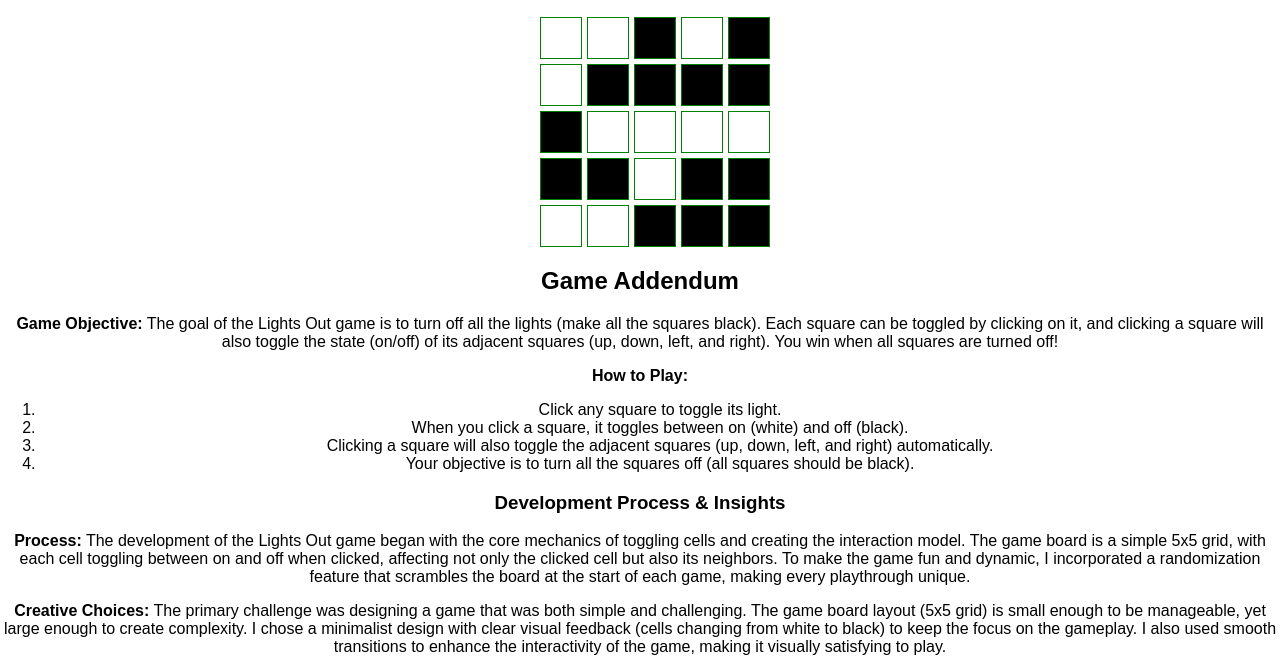
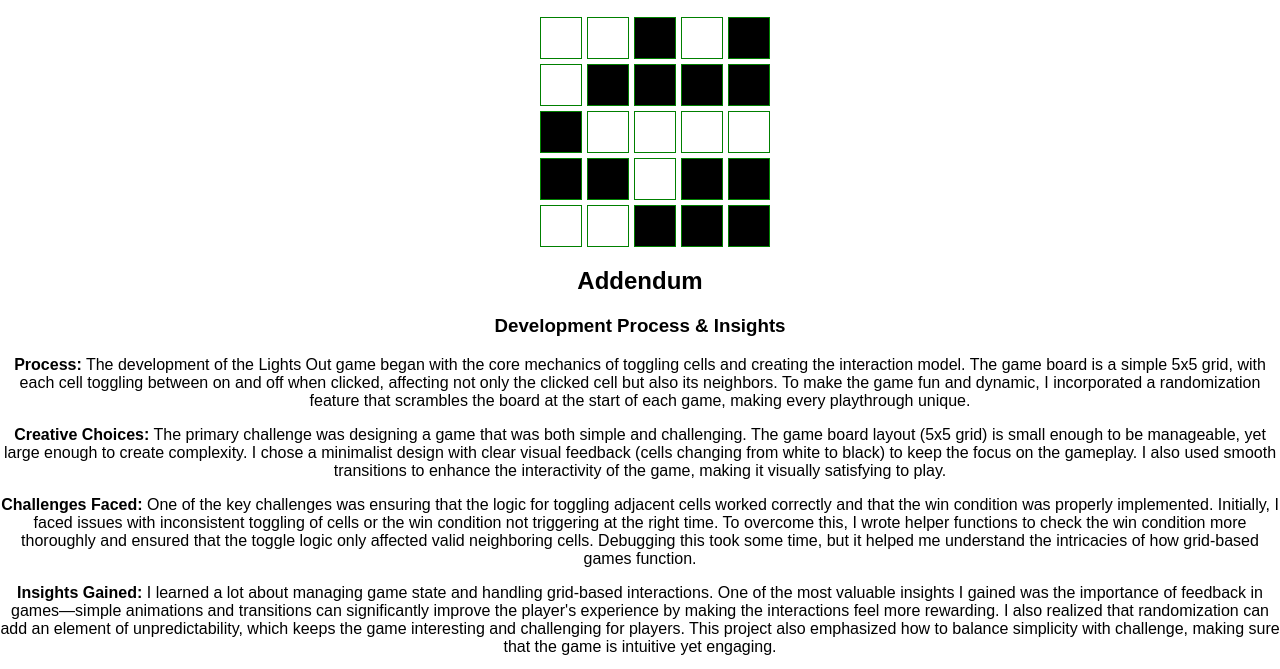
Before and after one commit to Narendar790/ITC-505, a plain HTML site: page final/index.html in a window 1280 px wide. Shown: the part 101-770 px from the top of the page. Drawn offline with Linux system fonts and the light colour scheme.

Commit message:
Update index.html

```diff
--- a/final/index.html
+++ b/final/index.html
@@ -44,17 +44,7 @@
   <p>Click the squares to toggle the lights. Turn all squares off to win!</p>
   <div id="game-board"></div>
   <div id="addendum">
-    <h2>Game Addendum</h2>
-    <p><strong>Game Objective:</strong> The goal of the Lights Out game is to turn off all the lights (make all the squares black). Each square can be toggled by clicking on it, and clicking a square will also toggle the state (on/off) of its adjacent squares (up, down, left, and right). You win when all squares are turned off!</p>
-
-    <p><strong>How to Play:</strong>
-    <ol>
-      <li>Click any square to toggle its light.</li>
-      <li>When you click a square, it toggles between on (white) and off (black).</li>
-      <li>Clicking a square will also toggle the adjacent squares (up, down, left, and right) automatically.</li>
-      <li>Your objective is to turn all the squares off (all squares should be black).</li>
-    </ol>
-    </p>
+    <h2>Addendum</h2>
     <h3>Development Process & Insights</h3>
     <p><strong>Process:</strong> The development of the Lights Out game began with the core mechanics of toggling cells and creating the interaction model. The game board is a simple 5x5 grid, with each cell toggling between on and off when clicked, affecting not only the clicked cell but also its neighbors. To make the game fun and dynamic, I incorporated a randomization feature that scrambles the board at the start of each game, making every playthrough unique.</p>
 
```
